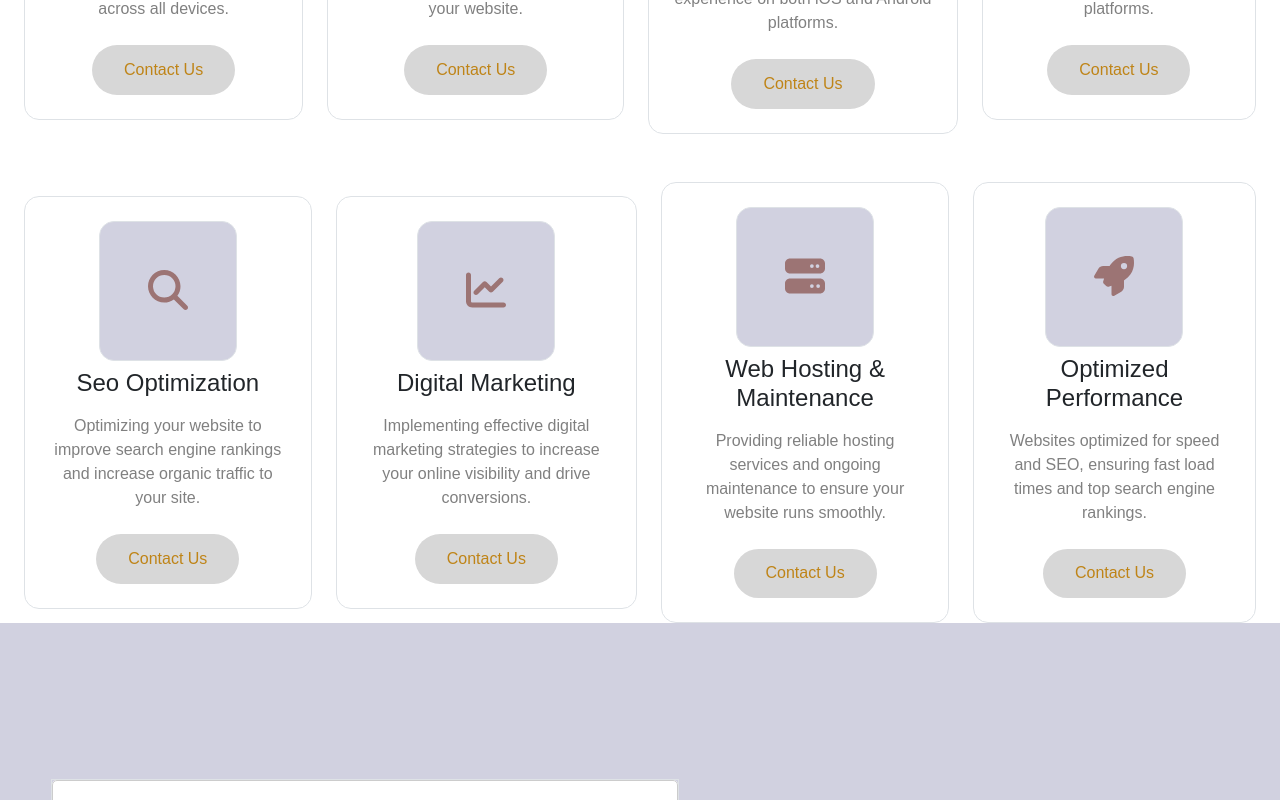
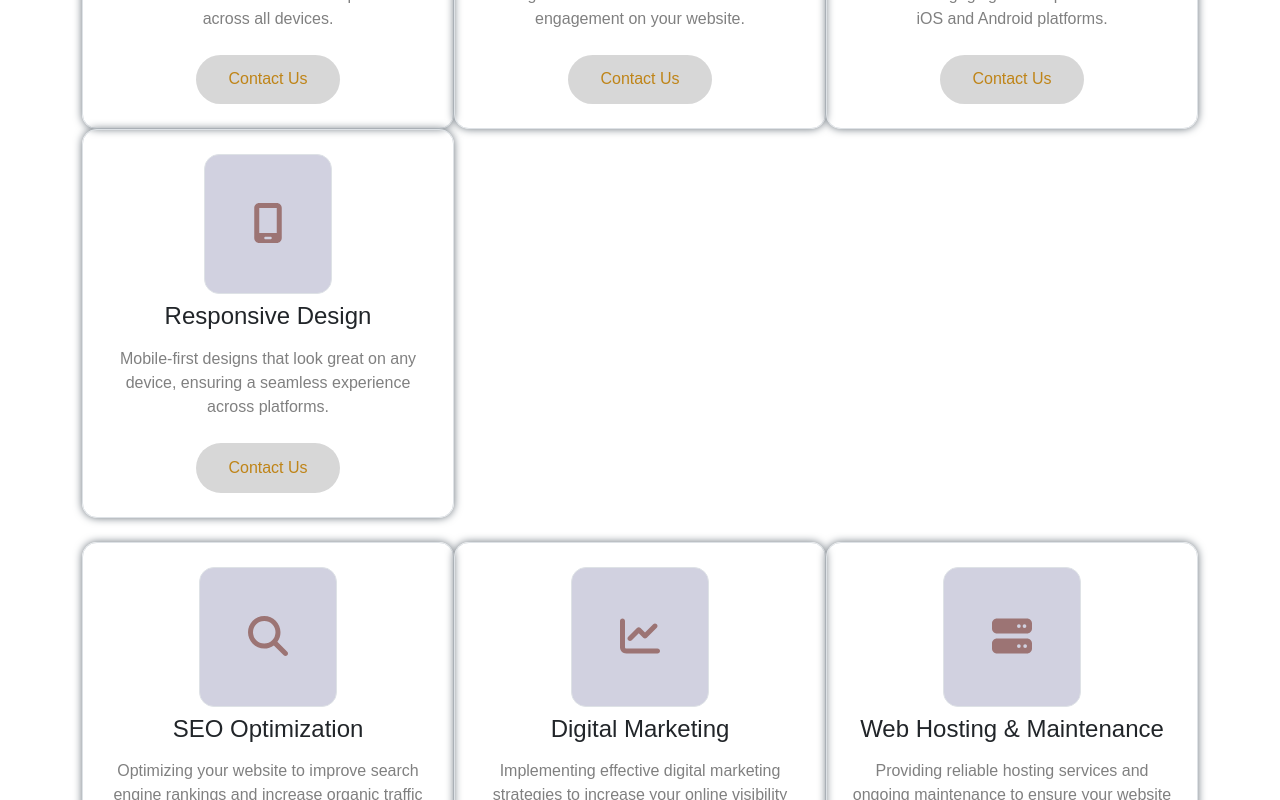
Before and after one commit to Khalifa-pendrops/EasyDesign-UK, a React (Vite) app: page / in a window 1280 px wide. Shown: the part 2000-2800 px from the top of the page. Built offline with nearby package versions, Linux system fonts and the light colour scheme.

Commit message:
review commit: responsiveness  issue witht he services conteiner

```diff
--- a/src/Components/About.jsx
+++ b/src/Components/About.jsx
@@ -19,7 +19,7 @@ function About() {
     >
       <section
         id="about"
-        className="home-about-div container-xxl d-flex flex-column justify-content-center align-items-center flex-sm-row gap-5"
+        className="home-about-div container-xxl d-flex flex-column flex-lg-row justify-content-center align-items-center gap-5"
       >
         <div className="about-hero-image-div">
           <img
--- a/src/Components/Footer.jsx
+++ b/src/Components/Footer.jsx
@@ -6,7 +6,7 @@ function Footer() {
   return (
     <div>
       <footer className="container-fluid d-flex align-items-center py-3">
-        <p className="footer-copyright d-flex align-items-center gap-2 ">
+        <p className="footer-copyright d-flex align-items-center gap-2 container-lg">
           <FontAwesomeIcon className="copyright-icon" icon={faCopyright} />
           <a href="#home">Easy Design UK, </a>
           All rights reserved.
--- a/src/Components/HomeHero.jsx
+++ b/src/Components/HomeHero.jsx
@@ -9,7 +9,7 @@ function HomeHero() {
         id="home"
         className="d-flex flex-column justify-content-center align-items-center mb-4 container-xxl"
       >
-        <div className="hero-container d-flex flex-column flex-sm-row gap-5 container-xxl">
+        <div className="hero-container d-flex flex-column flex-lg-row gap-5 container-xxl">
           <div
             className="hero-left d-flex flex-column justify-content-center align-items-md-start align-items-center  gap-2"
             data-aos="fade-right"
--- a/src/Components/Location.jsx
+++ b/src/Components/Location.jsx
@@ -77,7 +77,11 @@ import React from "react";
 function Location() {
   return (
     <div>
-      <div className="container col-12 mb-4" data-aos="fade-Up" data-aos-delay="0.1s">
+      <div
+        className="container col-12 mb-4"
+        data-aos="fade-Up"
+        data-aos-delay="0.1s"
+      >
         <div className="rounded h-100">
           <iframe
             src="https://www.google.com/maps/embed?pb=!1m18!1m12!1m3!1d155456.01736159614!2d-2.0284370255623867!3d52.49723467351431!2m3!1f0!2f0!3f0!3m2!1i1024!2i768!4f13.1!3m3!1m2!1s0x4870942d1b417173%3A0xca81fef0aeee7998!2sBirmingham%2C%20UK!5e0!3m2!1sen!2sng!4v1726748313375!5m2!1sen!2sng"
--- a/src/Components/Services.jsx
+++ b/src/Components/Services.jsx
@@ -17,7 +17,7 @@ function Services() {
   const isVisible = useOnScreen(ref, "-100px");
   return (
     <div
-      className="section-container-main container-xxl d-flex justify-content-center align-items-center"
+      className="section-container-main container-fluid d-flex justify-content-center align-items-center"
       ref={ref}
       style={{
         minHeight: "100vh",
@@ -28,7 +28,7 @@ function Services() {
     >
       <section
         id="services"
-        className="services-section container-xxl d-flex flex-column justify-content-center align-items-center text-center"
+        className="services-section container d-flex flex-column justify-content-center align-items-center text-center"
       >
         <div
           className="home-service-head d-flex flex-column justify-content-center align-items-center"
@@ -43,10 +43,10 @@ function Services() {
             online.
           </p>
         </div>
-        <div className="d-flex flex-column gap-5">
-          <div className="services-container d-flex flex-column flex-sm-row justify-content-center align-items-center gap-4">
+        <div className="d-flex flex-column justify-content-center align-items-center gap-4 my-5">
+          <div className="services-container row g-0 ">
             <div
-              className="web-dev-div border d-flex flex-column justify-content-center align-items-center p-4 rounded gap-2 w-xs-25"
+              className="web-dev-div border d-flex  container-fluid flex-column justify-content-center align-items-center p-4 rounded gap-2 col-12 col-md-6 col-lg-4 col-xxl-3"
               data-aos="fade-up"
               data-aos-delay="100"
             >
@@ -66,7 +66,7 @@ function Services() {
             </div>
 
             <div
-              className="ui-ux-div border d-flex flex-column justify-content-center align-items-center p-4 rounded gap-2 w-xs-25"
+              className="ui-ux-div border d-flex flex-column justify-content-center align-items-center p-4 rounded gap-2 col-12 col-md-6 col-lg-4 col-xxl-3"
               data-aos="fade-up"
               data-aos-delay="200"
             >
@@ -86,7 +86,7 @@ function Services() {
             </div>
 
             <div
-              className="mobile-dev-div border border d-flex flex-column justify-content-center align-items-center p-4 rounded gap-2 w-xs-25"
+              className="mobile-dev-div border d-flex flex-column justify-content-center align-items-center p-4 rounded gap-2 col-12 col-md-6 col-lg-4 col-xxl-3"
               data-aos="fade-up"
               data-aos-delay="300"
             >
@@ -106,7 +106,7 @@ function Services() {
             </div>
 
             <div
-              className="design-div border d-flex flex-column justify-content-center align-items-center p-4 rounded gap-2 w-xs-25"
+              className="design-div border d-flex flex-column justify-content-center align-items-center p-4 rounded gap-2 col-12 col-md-6 col-lg-4 col-xxl-3"
               data-aos="fade-up"
               data-aos-delay="400"
             >
@@ -126,9 +126,9 @@ function Services() {
             </div>
           </div>
 
-          <div className="services-container d-flex flex-column flex-sm-row justify-content-center align-items-center gap-4">
+          <div className="services-container row g-0">
             <div
-              className="web-dev-div border d-flex flex-column justify-content-center align-items-center p-4 rounded gap-2 w-xs-25"
+              className="seo-div border d-flex flex-column justify-content-center align-items-center p-4 rounded gap-2 col-12 col-md-6 col-lg-4 col-xxl-3"
               data-aos="fade-up"
               data-aos-delay="500"
             >
@@ -138,7 +138,7 @@ function Services() {
                   icon={faMagnifyingGlass}
                 />
               </div>
-              <h3 className="fs-4 text-center w-100">Seo Optimization</h3>
+              <h3 className="fs-4 text-center w-100">SEO Optimization</h3>
               <p className="services-p text-center">
                 Optimizing your website to improve search engine rankings and
                 increase organic traffic to your site.
@@ -151,7 +151,7 @@ function Services() {
             </div>
 
             <div
-              className="ui-ux-div border d-flex flex-column justify-content-center align-items-center p-4 rounded gap-2 w-xs-25"
+              className="digital-marketing-div border d-flex flex-column justify-content-center align-items-center p-4 rounded gap-2 col-12 col-md-6 col-lg-4 col-xxl-3"
               data-aos="fade-up"
               data-aos-delay="600"
             >
@@ -164,14 +164,14 @@ function Services() {
                 your online visibility and drive conversions.
               </p>
               <Link to="/routedcontact">
-                <button className="services-btn btn bg-warning text-white ">
+                <button className="services-btn btn bg-warning text-white">
                   Contact Us
                 </button>
               </Link>
             </div>
 
             <div
-              className="mobile-dev-div border d-flex flex-column justify-content-center align-items-center p-4 rounded gap-2 w-xs-25"
+              className="hosting-div border d-flex flex-column justify-content-center align-items-center p-4 rounded gap-2 col-12 col-md-6 col-lg-4 col-xxl-3"
               data-aos="fade-up"
               data-aos-delay="700"
             >
@@ -193,14 +193,14 @@ function Services() {
             </div>
 
             <div
-              className="design-div border d-flex flex-column justify-content-center align-items-center p-4 rounded gap-2 w-xs-25"
+              className="performance-div border d-flex flex-column justify-content-center align-items-center p-4 rounded gap-2 col-12 col-md-6 col-lg-4 col-xxl-3"
               data-aos="fade-up"
               data-aos-delay="800"
             >
               <div className="icon-div border p-5 bg-warning rounded">
                 <FontAwesomeIcon className="icon fs-1" icon={faRocket} />
               </div>
-              <h3 className="fs-4 text-center">Optimized Performance</h3>
+              <h3 className="fs-4 text-center w-100">Optimized Performance</h3>
               <p className="services-p text-center">
                 Websites optimized for speed and SEO, ensuring fast load times
                 and top search engine rankings.
--- a/src/Components/Style.css
+++ b/src/Components/Style.css
@@ -104,30 +104,57 @@ nav ul li a:focus {
     font-weight: 500;
 }
 
+/* .services-container{
+    gap: 1px !important;
+} */
+
 .web-dev-div,
 .ui-ux-div,
 .mobile-dev-div,
 .design-div,
-.icon-div {
+.icon-div,
+.seo-div,
+.digital-marketing-div,
+.hosting-div,
+.performance-div {
     border-radius: 15px !important;
 }
 
 .web-dev-div:hover,
 .ui-ux-div:hover,
 .mobile-dev-div:hover,
-.design-div:hover {
+.design-div:hover,
+.seo-div:hover,
+.digital-marketing-div:hover,
+.hosting-div:hover,
+.performance-div:hover {
     transform: translate(1) !important;
     background-color: #e0dcca !important;
+}
+
+.web-dev-div,
+.ui-ux-div,
+.mobile-dev-div,
+.design-div,
+.seo-div,
+.digital-marketing-div,
+.hosting-div,
+.performance-div {
+    box-shadow: 0px 0px 8px 0px var(--bs-gray);
 }
 
 .web-dev-div:hover .icon-div,
 .web-dev-div:hover .services-btn,
 .ui-ux-div:hover .icon-div,
 .ui-ux-div:hover .services-btn,
-.mobile-dev-div:hover .icon-div,
-.mobile-dev-div:hover .services-btn,
-.design-div:hover .icon-div,
-.design-div:hover .services-btn {
+.seo-div:hover .icon-div,
+.seo-div:hover .services-btn,
+.digital-marketing-div:hover .services-btn,
+.digital-marketing-div:hover .icon-div,
+.hosting-div:hover .icon-div,
+.hosting-div:hover .services-btn,
+.performance-div:hover .icon-div,
+.performance-div:hover .services-btn {
     background-color: var(--bs-white) !important;
     color: #bf8417 !important;
 
@@ -137,7 +164,11 @@ nav ul li a:focus {
 .web-dev-div:hover .services-btn:hover,
 .ui-ux-div:hover .services-btn:hover,
 .mobile-dev-div:hover .services-btn:hover,
-.design-div:hover .services-btn:hover {
+.design-div:hover .services-btn:hover,
+.seo-div:hover .services-btn:hover,
+.digital-marketing-div:hover .services-btn:hover,
+.hosting-div:hover .services-btn:hover,
+.performance-div:hover .services-btn:hover {
     background-color: #bf8417 !important;
     color: #fff !important;
 }
@@ -533,7 +564,7 @@ form,
 }
 
 .navigate-div ul li a,
-.contact-media p {
+.contact-media a {
     display: inline-block;
     text-decoration: none;
     color: var(--bs-gray-dark);
@@ -544,7 +575,7 @@ form,
 }
 
 .navigate-div ul li a:hover,
-.contact-media p:hover {
+.contact-media a:hover {
     letter-spacing: 2px;
     color: #bf8417;
 }
@@ -587,11 +618,6 @@ form,
     gap: 0;
 }
 
-.contact-media p {
-    display: flex;
-    gap: .4rem;
-}
-
 .social-media {
     display: flex;
     gap: .6rem;
@@ -619,10 +645,10 @@ footer {
     margin-bottom: 0;
 }
 
-.footer-copyright {
+/* .footer-copyright {
     width: fit-content;
-    /* margin-left: 9rem; */
-}
+    margin-left: rem;
+} */
 
 .footer-copyright a {
     color: #bf8417;
@@ -940,10 +966,10 @@ label {
 }
 
 @media (max-width: 992px) {
-label{
-    top: 46.9%;
-    left: 2%;
-}
+    label {
+        top: 46.9%;
+        left: 2%;
+    }
 }
 
 .input-row select .disabled-colored-select {
```
Also changed, not shown: src/Components/ContactUs.jsx (+23 -11 lines).
